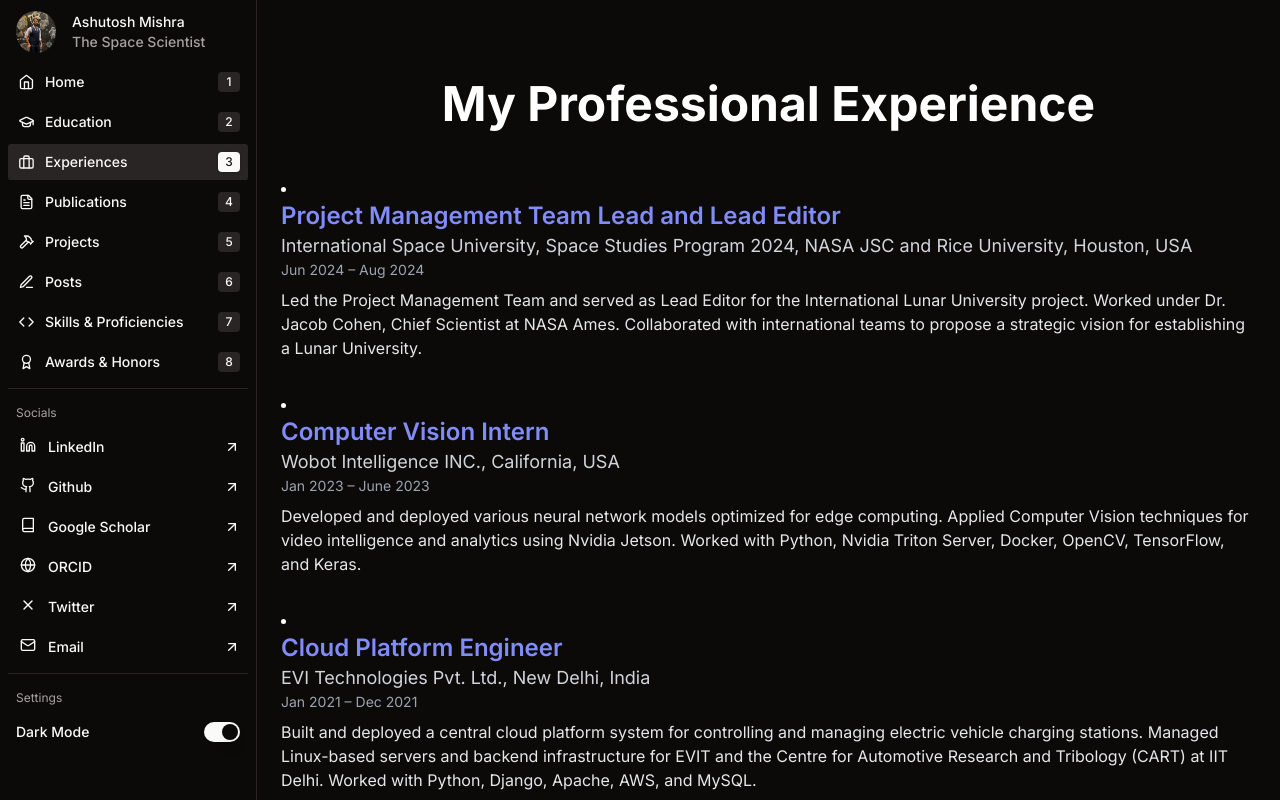
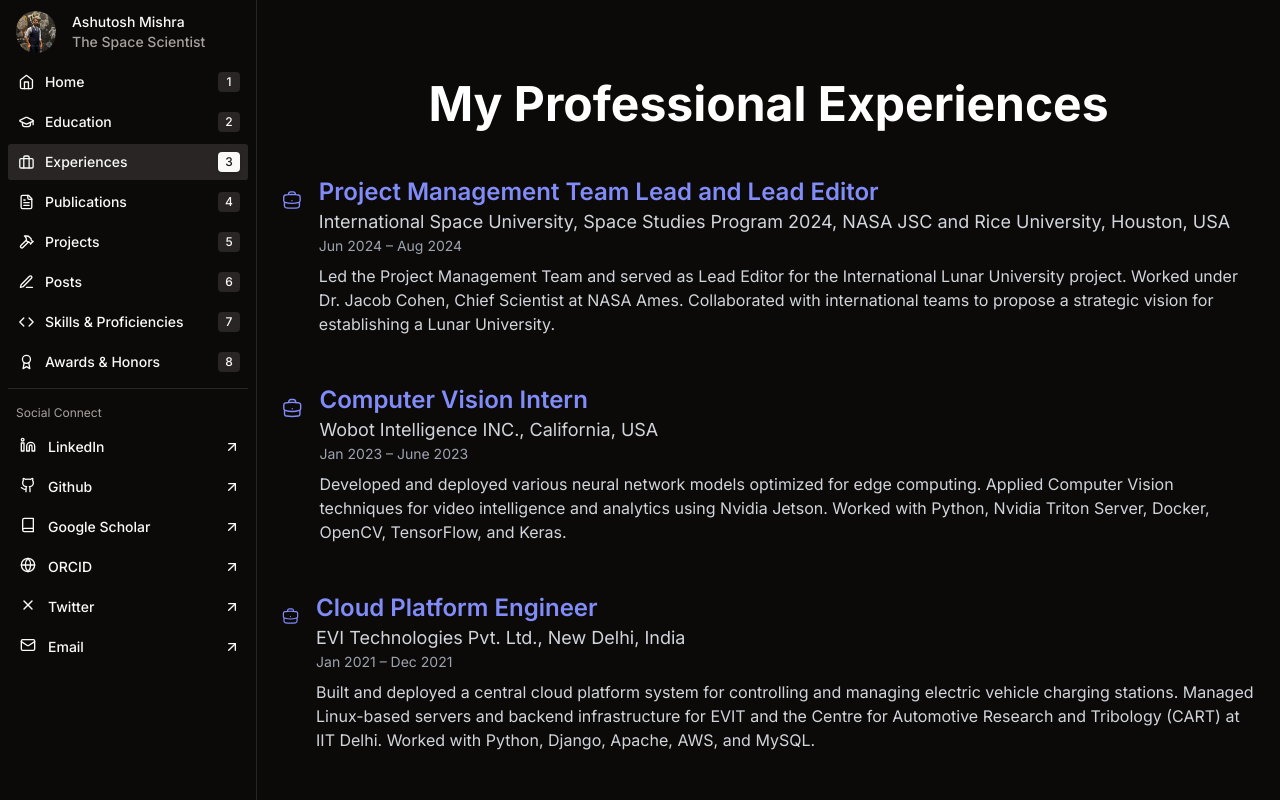
Before and after one commit to drashutoshspace/MyPortfolio, a Next.js app: page /experiences in a window 1280 px wide. Built offline with nearby package versions, Linux system fonts and the light colour scheme.

Commit message:
rem skill issue

```diff
--- a/app/experiences/page.tsx
+++ b/app/experiences/page.tsx
@@ -1,5 +1,6 @@
 import fs from 'fs';
 import path from 'path';
+import { BriefcaseIcon } from '@heroicons/react/24/outline'; // Importing the Briefcase Icon for experiences
 
 type Experience = {
   id: number;
@@ -7,25 +8,34 @@
   company: string;
   duration: string;
   location: string;
-  description: string;
+  description?: string;
 };
 
-export default async function ExperiencePage() {
-  const filePath = path.join(process.cwd(), 'database', 'experiences.json'); // Updated to 'database'
+export default async function ExperiencesPage() {
+  const filePath = path.join(process.cwd(), 'database', 'experiences.json'); // Fetch from 'database' folder
   const fileContents = fs.readFileSync(filePath, 'utf8');
-  const experience: Experience[] = JSON.parse(fileContents);
+  const experiences: Experience[] = JSON.parse(fileContents);
 
   return (
     <main className="max-w-5xl mx-auto py-20 px-6 text-white">
-      <h1 className="text-5xl font-bold mb-12 text-center">My Professional Experience</h1>
-      <ul className="list-disc list-inside space-y-8">
-        {experience.map((exp) => (
-          <li key={exp.id} className="mb-4">
+      <h1 className="text-5xl font-bold mb-12 text-center">My Professional Experiences</h1>
+      <ul className="space-y-8">
+
+        {experiences.map((exp) => (
+
+          <div className='flex'> <BriefcaseIcon className="h-12 w-12 text-indigo-400 mr-4" /> <li key={exp.id} className="flex items-start mb-4">
+
+          <div>
+
             <h2 className="text-2xl font-semibold text-indigo-400">{exp.position}</h2>
             <p className="text-lg text-gray-300">{exp.company}, {exp.location}</p>
-            <p className="text-sm text-gray-400 mb-2">{exp.duration}</p>
-            <p className="text-md text-gray-200">{exp.description}</p>
-          </li>
+            <p className="text-sm text-gray-400">{exp.duration}</p>
+            {exp.description && (
+              <p className="text-md text-gray-300 mt-2">{exp.description}</p>
+            )}
+          </div>
+        </li></div>
+
         ))}
       </ul>
     </main>
--- a/app/navigation.tsx
+++ b/app/navigation.tsx
@@ -227,7 +227,7 @@
         />
       </nav>
       <Separator className="my-2" />
-      <p className="text-muted-foreground text-xs p-2">Socials</p>
+      <p className="text-muted-foreground text-xs p-2">Social Connect</p>
       <div className="flex flex-col gap-1">
         <SocialLink
           name="LinkedIn"
@@ -246,9 +246,9 @@
 
       </div>
 
-      <Separator className="my-2" />
+      {/* <Separator className="my-2" />
       <p className="text-muted-foreground text-xs p-2">Settings</p>
-      <ThemeSwitcher />
+      <ThemeSwitcher /> */}
     </ScrollArea>
   );
 }
--- a/app/projects/page.tsx
+++ b/app/projects/page.tsx
@@ -21,7 +21,7 @@
       <h1 className="text-5xl font-bold mb-12 text-center">My Projects</h1>
       <div className="grid grid-cols-1 md:grid-cols-2 lg:grid-cols-3 gap-8">
         {projects.map((project) => (
-          <div key={project.id} className="relative bg-gray-800 rounded-lg shadow-lg p-6 hover:bg-gray-700 transition duration-300 group">
+          <div key={project.id} className="relative border-[1px] border-gray-600 rounded-xl p-6 hover:bg-gray-900 transition duration-300 group">
             {/* Project Image always visible */}
             {project.project_link && (
               <a href={project.project_link} target="_blank" rel="noopener noreferrer">
@@ -34,14 +34,14 @@
             )}
 
             {/* Title and Date */}
-            <h2 className="text-2xl font-semibold text-indigo-400 mb-2">
+            <h2 className="text-2xl font-semibold mb-2">
               {project.title}
             </h2>
             <p className="text-sm text-gray-400 mb-4">{project.duration}</p>
 
             {/* Expandable Section */}
             <details className="group">
-              <summary className="cursor-pointer text-indigo-400 hover:underline">
+              <summary className="cursor-pointer hover:underline">
                 More Details
               </summary>
               <div className="mt-4">
@@ -51,7 +51,7 @@
                 </p>
 
                 {project.project_link && (
-                  <a href={project.project_link} target="_blank" rel="noopener noreferrer" className="text-indigo-400 hover:underline">
+                  <a href={project.project_link} target="_blank" rel="noopener noreferrer" className="hover:underline">
                     View Project
                   </a>
                 )}
--- a/app/skills/page.tsx
+++ b/app/skills/page.tsx
@@ -1,50 +1,64 @@
-import supabase from "@/lib/supabase";
-import Image from "next/image";
-import { ScrollArea } from "@/components/ui/scroll-area";
+import fs from 'fs';
+import path from 'path';
 
-import type { Metadata } from "next";
+export default async function SkillsPage() {
+  const filePath = path.join(process.cwd(), 'database', 'skills.json'); // Fetch from 'database' folder
+  const fileContents = fs.readFileSync(filePath, 'utf8');
+  const skills = JSON.parse(fileContents);
 
-export const dynamic = "force-dynamic";
+  return (
+    <main className="max-w-5xl mx-auto py-20 px-6 text-white">
+      <h1 className="text-5xl font-bold mb-12 text-center">My Skills</h1>
 
-export const metadata: Metadata = {
-  title: "My Pet",
-  description: "A bratty husky",
-};
+      {/* Languages */}
+      <div className="mb-8">
+        <h2 className="text-3xl font-semibold text-indigo-400 mb-4">Languages</h2>
+        <ul className="list-disc list-inside space-y-2">
+          {skills.languages.map((language, index) => (
+            <li key={index} className="text-lg text-gray-300">{language}</li>
+          ))}
+        </ul>
+      </div>
 
-async function fetchLinks() {
-  const res = await supabase.storage.from("husky-pictures").list("");
+      {/* Frameworks */}
+      <div className="mb-8">
+        <h2 className="text-3xl font-semibold text-indigo-400 mb-4">Frameworks</h2>
+        <ul className="list-disc list-inside space-y-2">
+          {skills.frameworks_and_libraries.map((framework, index) => (
+            <li key={index} className="text-lg text-gray-300">{framework}</li>
+          ))}
+        </ul>
+      </div>
 
-  let list: any[] = [];
-  res.data?.forEach((file) => {
-    list.push(
-      supabase.storage.from("husky-pictures").getPublicUrl(file.name).data
-        .publicUrl
-    );
-  });
+      {/* Tools */}
+      <div className="mb-8">
+        <h2 className="text-3xl font-semibold text-indigo-400 mb-4">Tools & Technologies</h2>
+        <ul className="list-disc list-inside space-y-2">
+          {skills.tools_and_technologies.map((tool, index) => (
+            <li key={index} className="text-lg text-gray-300">{tool}</li>
+          ))}
+        </ul>
+      </div>
 
-  return list;
-}
+      {/* Databases */}
+      <div className="mb-8">
+        <h2 className="text-3xl font-semibold text-indigo-400 mb-4">Hardware & Embedded Systems</h2>
+        <ul className="list-disc list-inside space-y-2">
+          {skills.hardware_and_embedded_systems.map((database, index) => (
+            <li key={index} className="text-lg text-gray-300">{database}</li>
+          ))}
+        </ul>
+      </div>
 
-function GridItem({ children }: { children: React.ReactNode }) {
-  return (
-    <div className="group relative flex h-48 items-end overflow-hidden rounded-lg shadow-lg md:h-80">
-      {children}
-    </div>
+      {/* Miscellaneous */}
+      <div className="mb-8">
+        <h2 className="text-3xl font-semibold text-indigo-400 mb-4">Miscellaneous</h2>
+        <ul className="list-disc list-inside space-y-2">
+          {skills.miscellaneous.map((misc, index) => (
+            <li key={index} className="text-lg text-gray-300">{misc}</li>
+          ))}
+        </ul>
+      </div>
+    </main>
   );
 }
-
-export default async function Pet() {
-  const urls = await fetchLinks();
-
-  return (
-    <ScrollArea className="grow w-full h-full">
-      <div className="max-w-[80rem] mx-auto px-8 py-8 grid grid-cols-2 gap-4 lg:grid-cols-3 md:gap-6 xl:gap-8">
-        {urls.map((url) => (
-          <GridItem key={url}>
-            <Image src={url} fill className="object-cover" alt="Pet picture" />
-          </GridItem>
-        ))}
-      </div>
-    </ScrollArea>
-  );
-}
```
